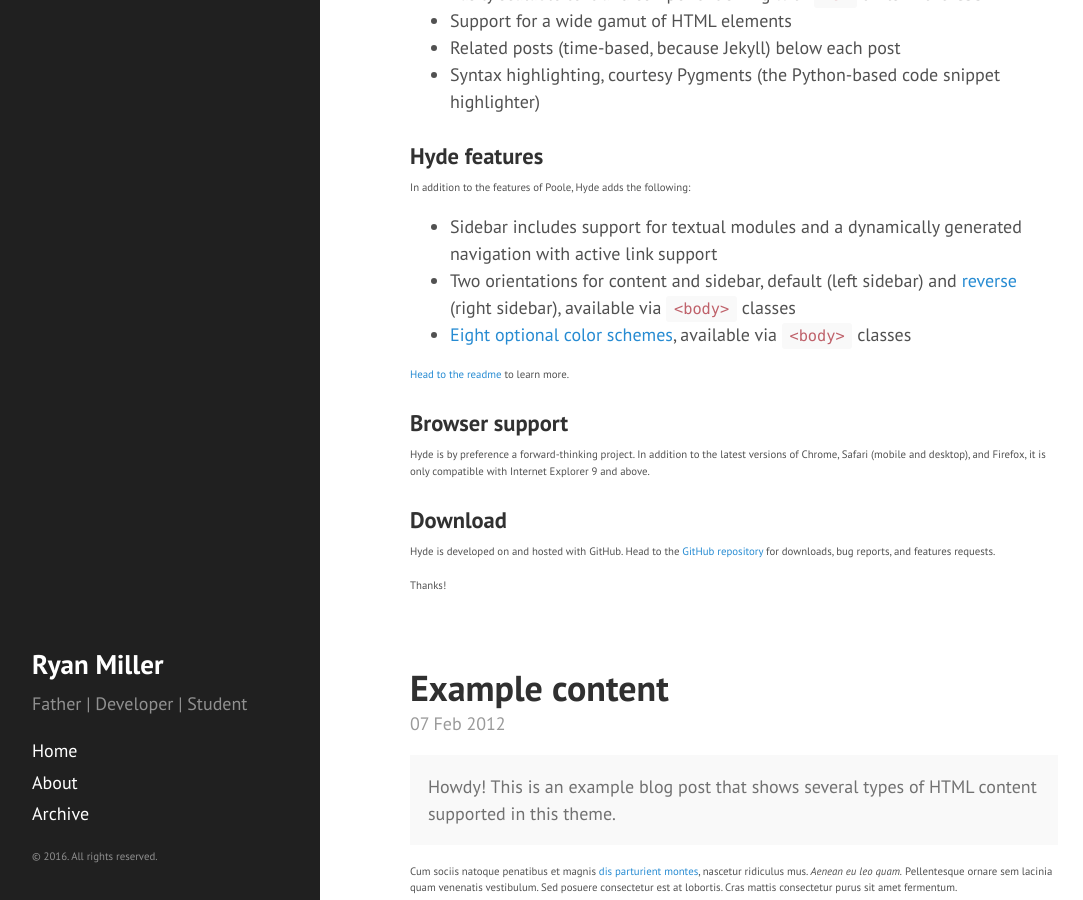
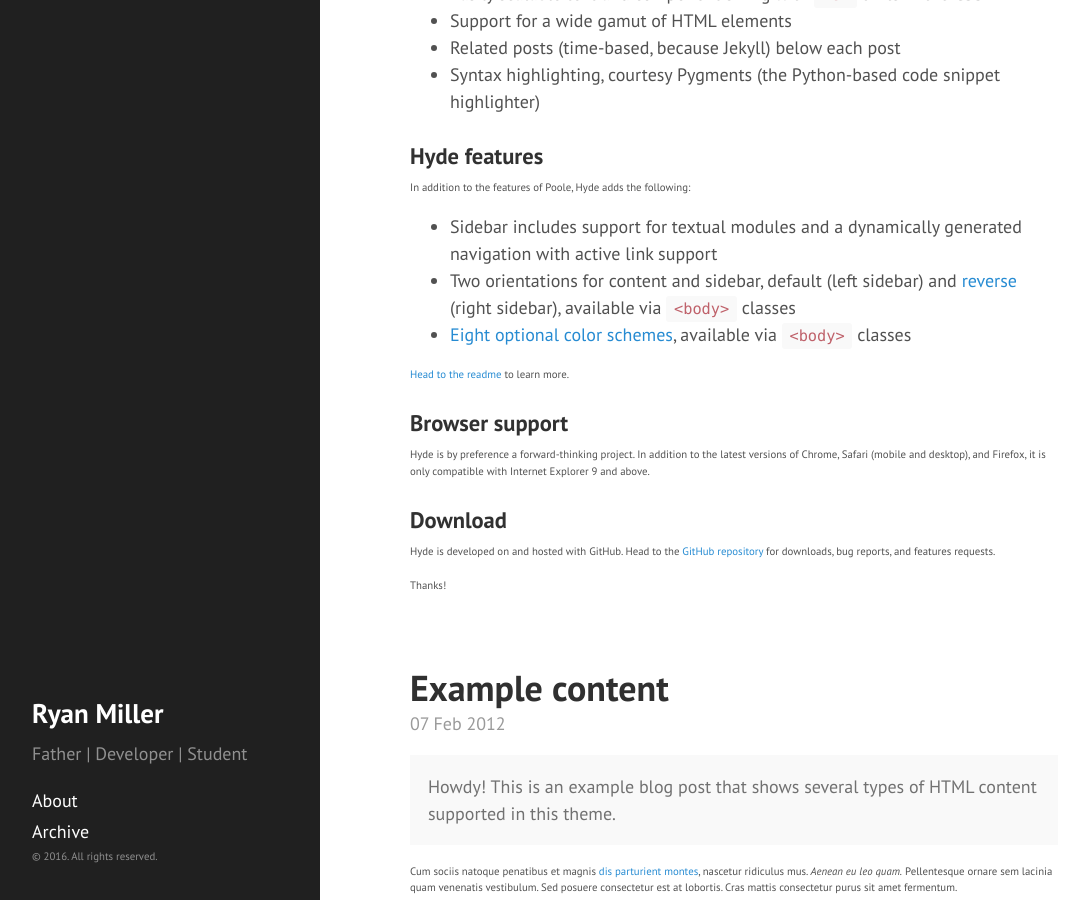
Before and after one commit to ryanmiller810/ryanmiller810.github.io, a Jekyll site: the page built from index.html, in a window 1280 px wide and 900 px high, scrolled down 394 px. Shown: the whole window, without its empty margins (4-1087 px from the left). Built offline with Jekyll 4.4.1, drawn with Linux system fonts in a browser that asks for light colours; Markdown is read by kramdown in place of the engine named in the settings; the list of posts is cut into pages by our own code.

Commit message:
Commenting out forced render of home link

```diff
--- a/_includes/sidebar.html
+++ b/_includes/sidebar.html
@@ -9,8 +9,8 @@
       <p class="lead">{{ site.description }}</p>
     </div>
 
-    <nav class="sidebar-nav">
-      <a class="sidebar-nav-item{% if page.url == site.baseurl %} active{% endif %}" href="{{ site.baseurl }}">Home</a>
+    <!-- <nav class="sidebar-nav">
+      <a class="sidebar-nav-item{% if page.url == site.baseurl %} active{% endif %}" href="{{ site.baseurl }}">Home</a> -->
 
       {% comment %}
         The code below dynamically generates a sidebar nav of pages with
```
